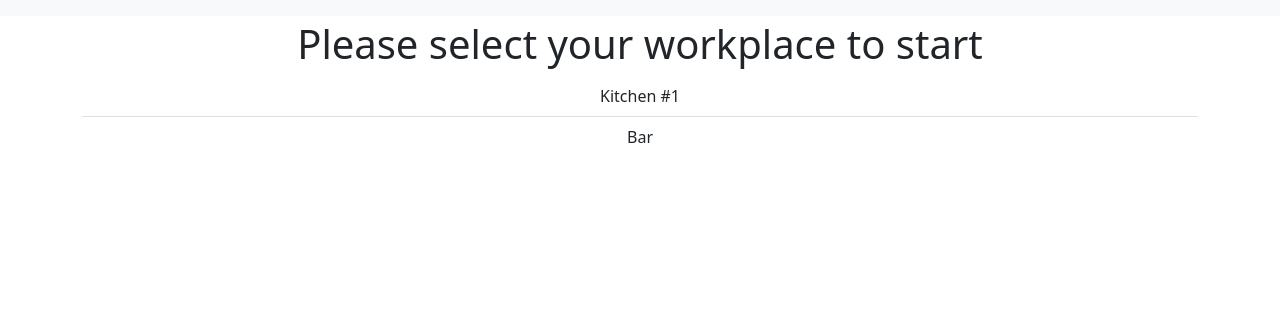
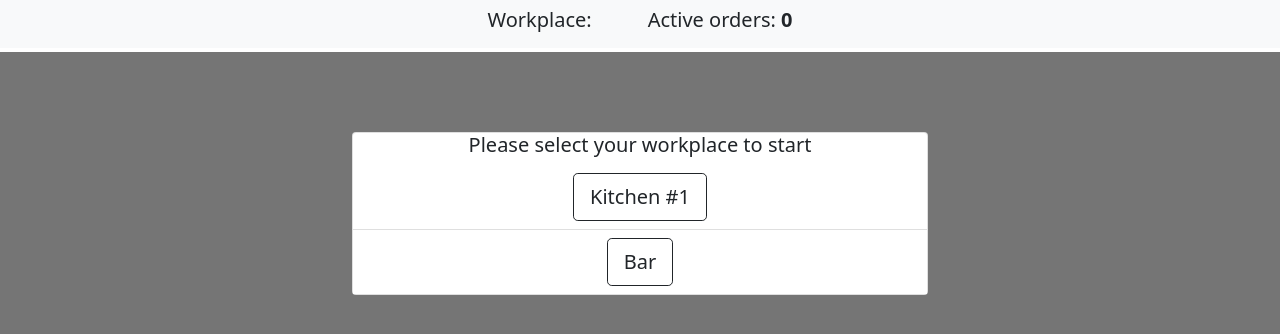
Before and after one commit to nbeliaev/orders-display, a Vue app: page / in a window 1280 px wide. Shown: the top 334 px of the page. Built offline with nearby package versions, Linux system fonts and the light colour scheme.

Commit message:
add routing

```diff
--- a/package.json
+++ b/package.json
@@ -10,6 +10,7 @@
   "dependencies": {
     "core-js": "^3.6.5",
     "vue": "^3.0.0",
+    "vue-router": "^4.0.5",
     "vue-use-sound": "^1.1.1"
   },
   "devDependencies": {
--- a/src/App.vue
+++ b/src/App.vue
@@ -2,19 +2,11 @@
   <Navbar
       :workplace="workplace"
       :activeOrdersNumber="activeOrdersNumber"/>
-  <WorkplaceList
-      v-if="workplace.id === ''"
-      @handle-workplace-choosing='changeWorkplace'/>
-  <OrderList
-      v-else
-      :workplace="workplace"
-      @handle-active-orders-number="changeActiveOrdersNumber"/>
+  <router-view></router-view>
 </template>
 
 <script>
-import OrderList from '@/components/OrderList'
 import Navbar from '@/components/Navbar'
-import WorkplaceList from "@/components/WorkplaceList";
 
 export default {
   name: 'App',
@@ -28,7 +20,7 @@ export default {
     }
   },
   components: {
-    WorkplaceList, OrderList, Navbar
+    Navbar
   },
   methods: {
     changeWorkplace(workplace) {
--- a/src/components/Navbar.vue
+++ b/src/components/Navbar.vue
@@ -2,7 +2,7 @@
   <nav class="navbar navbar-expand-md navbar-light bg-light mb-1">
     <div class="navbar-collapse" id="navbarSupportedContent">
 
-          <div class="container-fluid" v-if="workplace.id !== ''">
+          <div class="container-fluid">
             <div class="row justify-content-md-center">
               <div class="col-md-auto">
                 <div class="mx-3">
--- a/src/components/OrderList.vue
+++ b/src/components/OrderList.vue
@@ -19,6 +19,7 @@ import Loader from '@/components/Loader'
 import Order from '@/components/Order'
 import tables from '@/randomizer/tables.json'
 import dishes from '@/randomizer/dishes.json'
+import Workplaces from "@/randomizer/workplaces.json";
 
 export default {
   data() {
@@ -28,12 +29,6 @@ export default {
     }
   },
   emits: ['handle-active-orders-number'],
-  props: {
-    workplace: {
-      type: Object,
-      required: true
-    }
-  },
   mounted() {
     setTimeout(this.getOrders)
   },
@@ -54,6 +49,16 @@ export default {
           ...order, items: order.items.filter(item => item.status !== 'completed')
         }
       }).filter(i => i.items.length).length
+    },
+    workplace() {
+      const places = Array.from(Workplaces)
+      for (let i = 0; i < places.length; i++) {
+        if (places[i].id === this.$route.params.id) {
+          console.log(places[i].id)
+          return places[i]
+        }
+      }
+      return {id: '', name: ''}
     }
   },
   watch: {
--- a/src/components/WorkplaceList.vue
+++ b/src/components/WorkplaceList.vue
@@ -1,16 +1,20 @@
 <template>
-  <div class="container text-center">
-    <div class="row text-center">
-      <Loader v-if="loading"/>
-      <div class="col-12 center-block text-center" v-else>
-        <h1>Please select your workplace to start</h1>
+  <div class="grey darken-1 empty-layout">
+    <Loader v-if="loading"/>
+    <div class="card auth-card" v-else>
+      <div class="card-content">
+        <h5 class="text-center">Please select your workplace to start</h5>
         <ul class="list-group list-group-flush">
           <li
-              class="list-group-item"
+              class="list-group-item text-center"
               v-for="(workplace, indx) in workplaces"
               :key="workplace.id"
               @click="$emit('handle-workplace-choosing', this.workplaces[indx])">
-            {{ workplace.name }}
+            <router-link :to="`/workplace/${workplace.id}`"
+                         tag="button"
+                         class="btn btn-outline-dark btn-lg btn-block">
+              {{ workplace.name }}
+            </router-link>
           </li>
         </ul>
       </div>
@@ -20,6 +24,7 @@
 
 <script>
 import Loader from '@/components/Loader'
+import Workplaces from '@/randomizer/workplaces.json'
 
 export default {
   data() {
@@ -36,25 +41,32 @@ export default {
   },
   methods: {
     getWorkplaces() {
-      const workplaces = [
-        {
-          id: 'K',
-          name: 'Kitchen #1'
-        },
-        {
-          id: 'B',
-          name: 'Bar'
-        }
-      ]
       if (this.loading) {
-        setTimeout(() => {
-          this.loading = false
-          this.workplaces = workplaces
-        }, 1_000)
-      } else {
-        this.workplaces = workplaces
+        this.loading = false
       }
+      this.workplaces = Workplaces
     }
   }
 }
 </script>
+
+<style scoped>
+.empty-layout {
+  display: -webkit-flex;
+  display: -ms-flexbox;
+  display: flex;
+  -webkit-flex-direction: column;
+  -ms-flex-direction: column;
+  flex-direction: column;
+  -webkit-align-items: center;
+  -ms-flex-align: center;
+  align-items: center;
+  padding-top: 5rem;
+  height: 100vh;
+  background: #757575
+}
+
+.auth-card {
+  width: 36rem
+}
+</style>
--- a/src/main.js
+++ b/src/main.js
@@ -1,3 +1,5 @@
-import { createApp } from 'vue'
+import {createApp} from 'vue'
+import router from "@/router";
 import App from './App.vue'
-createApp(App).mount('#app')
+
+createApp(App).use(router).mount('#app')
--- /dev/null
+++ b/src/randomizer/workplaces.json
@@ -0,0 +1,10 @@
+[
+  {
+    "id": "K",
+    "name": "Kitchen #1"
+  },
+  {
+    "id": "B",
+    "name": "Bar"
+  }
+]
--- /dev/null
+++ b/src/router/index.js
@@ -0,0 +1,19 @@
+import {createWebHistory, createRouter} from 'vue-router'
+import WorkplaceList from '@/components/WorkplaceList'
+
+const history = createWebHistory()
+const index = createRouter({
+    history,
+    routes: [
+        {
+            path: '/',
+            component: WorkplaceList
+        },
+        {
+            path: '/workplace/:id',
+            component: () => import('@/components/OrderList')
+        }
+    ]
+})
+
+export default index
```
Also changed, not shown: 1 other file (tests, documents, lock files or other folders).
